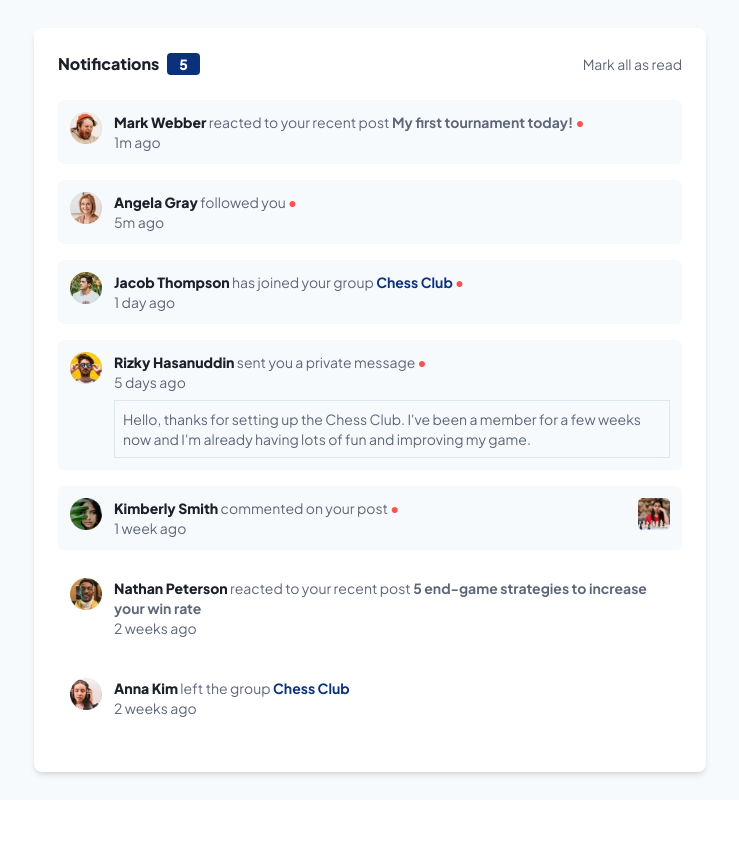
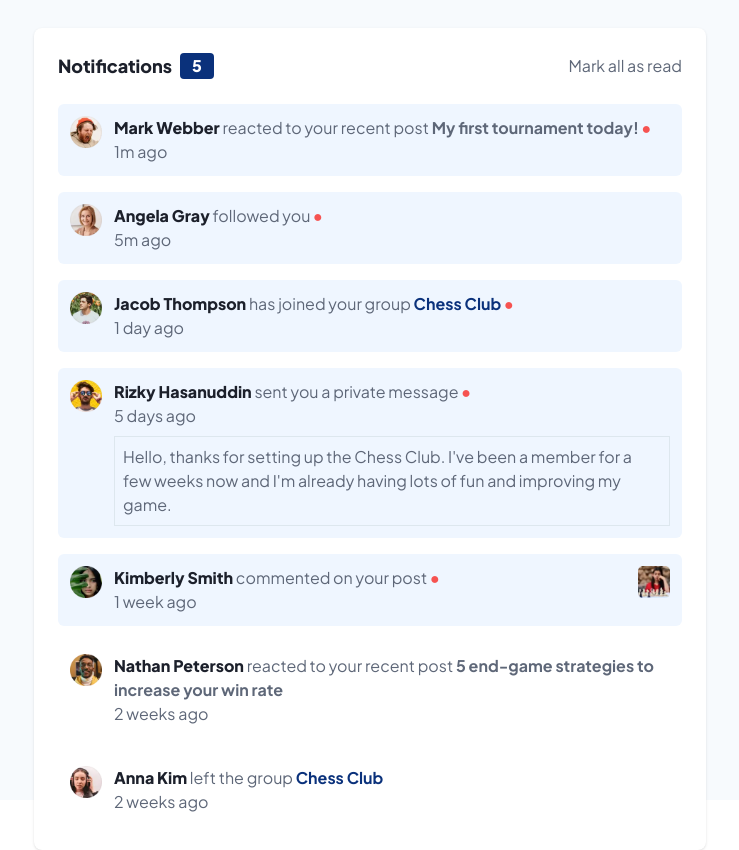
Before and after one commit to molinax18/fm-notification-page, a React (Vite) app: page / in a window 1280 px wide. Shown: the whole page, without its empty margins (270-1009 px from the left). Before the commit the page ends 800 px from the top, so only its background shows below. Built offline with nearby package versions, Linux system fonts and the light colour scheme.

Commit message:
feat: enhance Notification and NotificationCard components with improved styles and interactivity

```diff
--- a/src/components/notification/Notification.tsx
+++ b/src/components/notification/Notification.tsx
@@ -7,17 +7,19 @@ export default function Notification() {
   const { state, dispatch } = useNotificationContext();
 
   return (
-    <section className="flex flex-col gap-y-6 bg-white h-full py-6 px-4 sm:h-auto sm:w-full sm:max-w-2xl sm:rounded-lg sm:shadow-md sm:px-6">
+    <section className="flex flex-col gap-y-6 bg-white h-full py-6 px-4 sm:h-fit sm:w-full sm:max-w-2xl sm:rounded-lg sm:shadow-sm sm:px-6">
       <header className="flex items-center justify-between">
         <div className="flex items-center gap-x-2">
-          <h3 className="font-extrabold text-navy-950">Notifications</h3>
-          <span className="bg-blue-950 font-extrabold text-white text-sm rounded-sm px-3 py-px">
+          <h3 className="font-extrabold text-navy-950 text-lg">
+            Notifications
+          </h3>
+          <span className="bg-blue-950 font-extrabold text-white rounded-sm px-3 py-px">
             {getNotificationUnreadAmount(state)}
           </span>
         </div>
 
         <button
-          className="text-sm outline-none tr-d-200 hover:cursor-pointer hover:text-blue-950 focus:text-blue-950"
+          className="outline-none tr-d-200 hover:cursor-pointer hover:text-blue-950 focus:text-blue-950"
           onClick={() => dispatch({ type: 'MARK_ALL' })}
         >
           Mark all as read
--- a/src/components/notification/NotificationCard.tsx
+++ b/src/components/notification/NotificationCard.tsx
@@ -9,7 +9,11 @@ export default function NotificationCard({ data }: { data: Notification }) {
 
   const applyExtraStyles = () => {
     if (group) {
-      return <span className="font-bold text-blue-950">{group.name}</span>;
+      return (
+        <span className="font-bold text-blue-950 cursor-pointer">
+          {group.name}
+        </span>
+      );
     }
 
     if (post?.title) {
@@ -21,14 +25,16 @@ export default function NotificationCard({ data }: { data: Notification }) {
 
   return (
     <article
-      className={`flex items-center gap-x-3 ${read ? 'bg-transparent' : 'bg-navy-50'} text-sm p-3 rounded-md`}
+      className={`flex items-center gap-x-3 ${read ? 'bg-transparent' : 'bg-blue-50'} p-3 rounded-md`}
       onClick={() => dispatch({ type: 'MARK_SINGLE', payload: id })}
     >
       <img className="size-8 self-start" src={userImage} alt={userName} />
 
       <div className="grow">
         <p>
-          <span className="font-extrabold text-navy-950">{userName}</span>{' '}
+          <span className="font-extrabold text-navy-950 cursor-pointer hover:tr-d-200 hover:text-blue-950 focus:text-blue-950">
+            {userName}
+          </span>{' '}
           {getNotificationMessageByType(type)} {applyExtraStyles()}{' '}
           {!read && (
             <span className="after:text-red-500 after:content-['●']"></span>
@@ -38,12 +44,18 @@ export default function NotificationCard({ data }: { data: Notification }) {
         <span>{time}</span>
 
         {message && (
-          <p className="border border-navy-100 p-2 mt-2">{message}</p>
+          <p className="border border-navy-100 p-2 mt-2 cursor-pointer hover:tr-d-200 hover:bg-blue-100">
+            {message}
+          </p>
         )}
       </div>
 
       {post?.imageUrl && (
-        <img className="size-8 self-start" src={post.imageUrl} alt={post.alt} />
+        <img
+          className="size-8 self-start cursor-pointer"
+          src={post.imageUrl}
+          alt={post.alt}
+        />
       )}
     </article>
   );
--- a/src/index.css
+++ b/src/index.css
@@ -17,7 +17,7 @@
 
 @layer base {
   body {
-    @apply font-jakarta-sans font-normal text-gray-600;
+    @apply font-jakarta-sans font-normal text-base text-gray-600;
   }
 }
 
```
